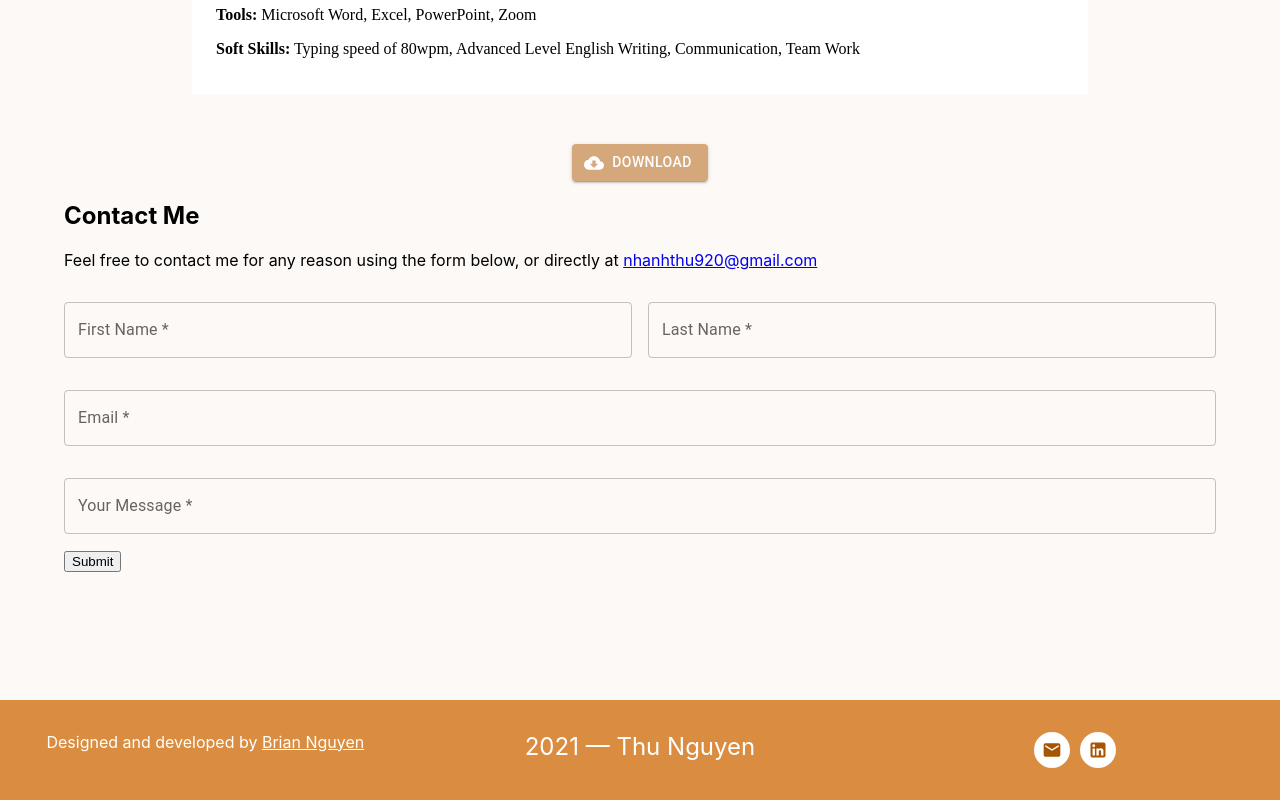
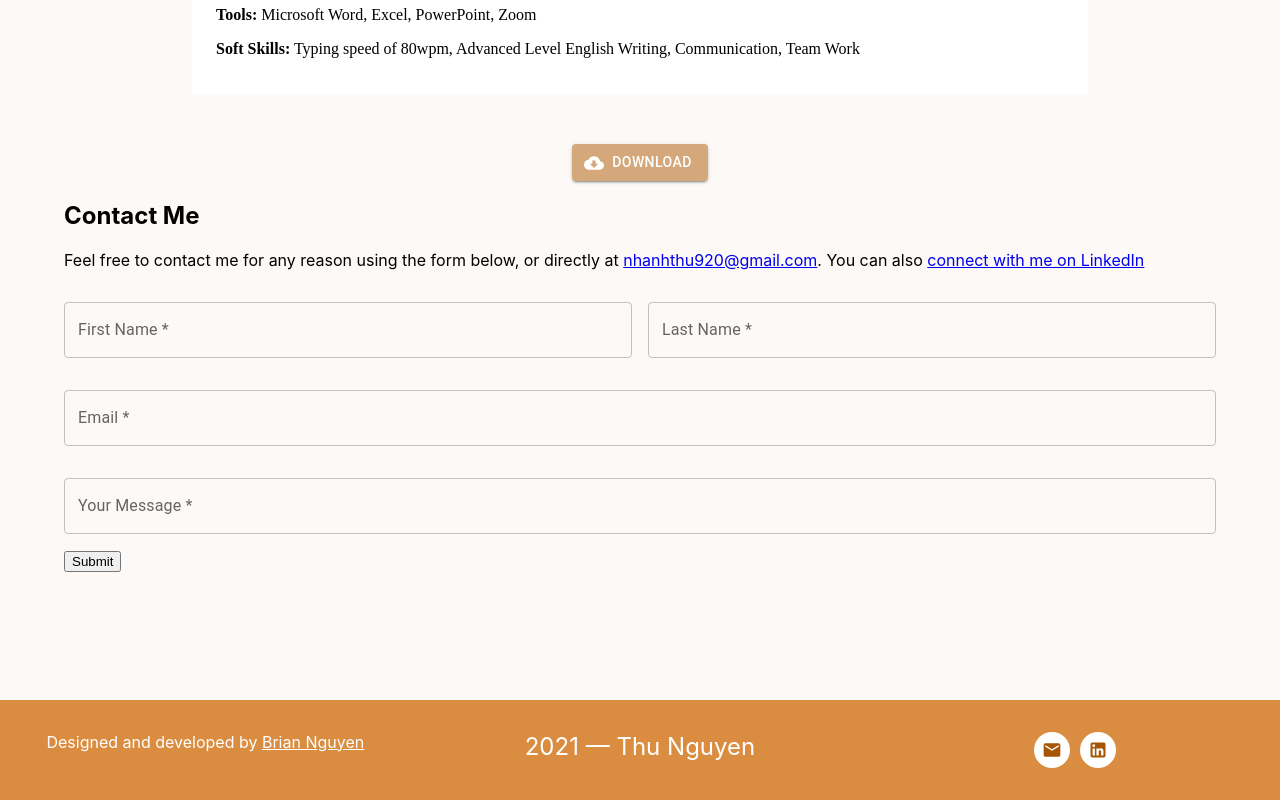
Before and after one commit to Brian-E-Nguyen/Thu-Website, a React (Create React App) app: page / in a window 1280 px wide. Shown: the part 2333-3133 px from the top of the page. Built offline with nearby package versions, Linux system fonts and the light colour scheme.

Commit message:
Contact: linkedin

```diff
--- a/src/components/Contact/Contact.js
+++ b/src/components/Contact/Contact.js
@@ -5,7 +5,15 @@ const Contact = () => {
       <h1>Contact Me</h1>
       <p>
         Feel free to contact me for any reason using the form below, or directly
-        at <a href='mailto:nhanhthu920@gmail.com'>nhanhthu920@gmail.com</a>
+        at <a href='mailto:nhanhthu920@gmail.com'>nhanhthu920@gmail.com</a>. You
+        can also{' '}
+        <a
+          href='https://www.linkedin.com/in/thu-h-nguyen2/'
+          target='_blank'
+          rel='noreferrer'
+        >
+          connect with me on LinkedIn
+        </a>
       </p>
       <ContactForm />
     </div>
```
